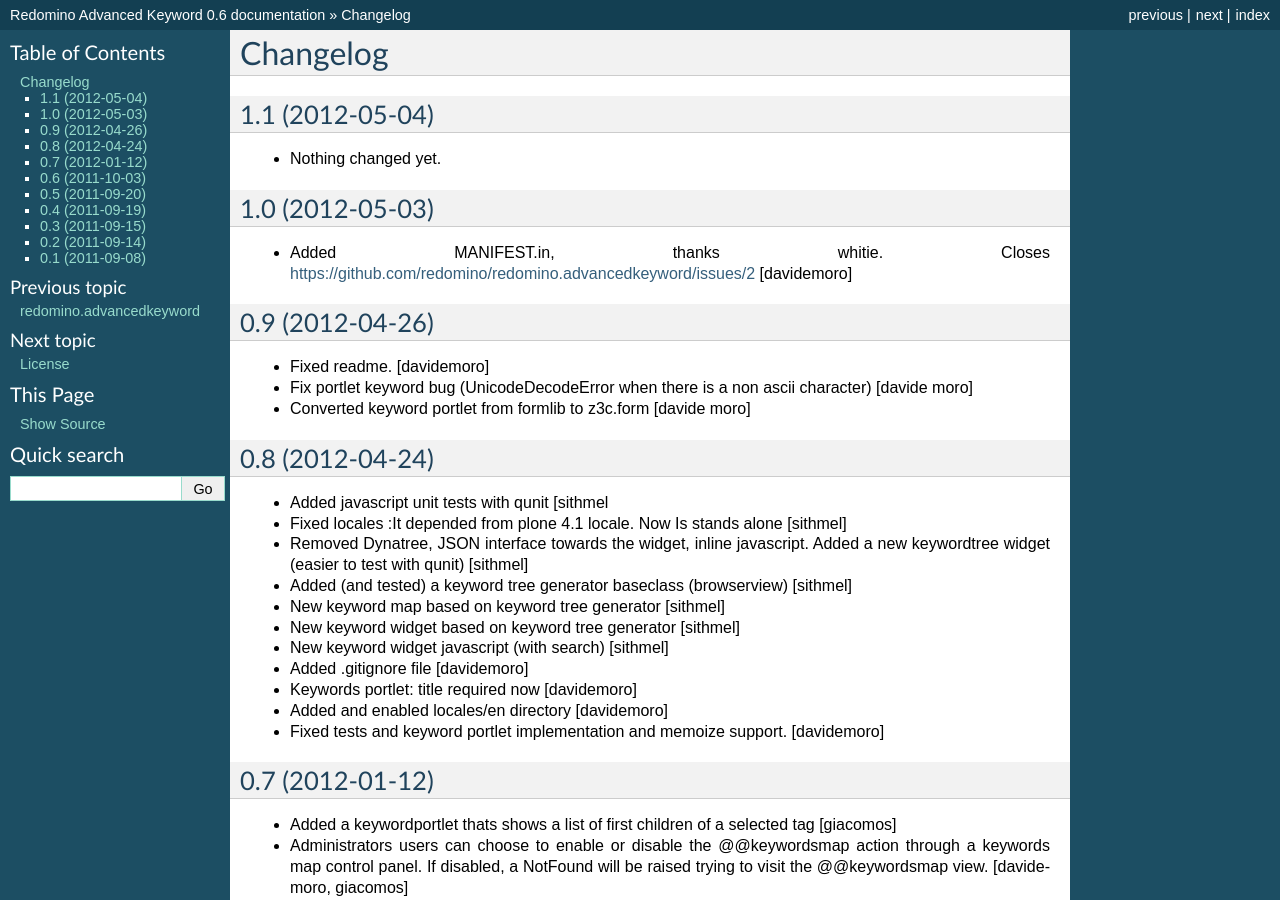
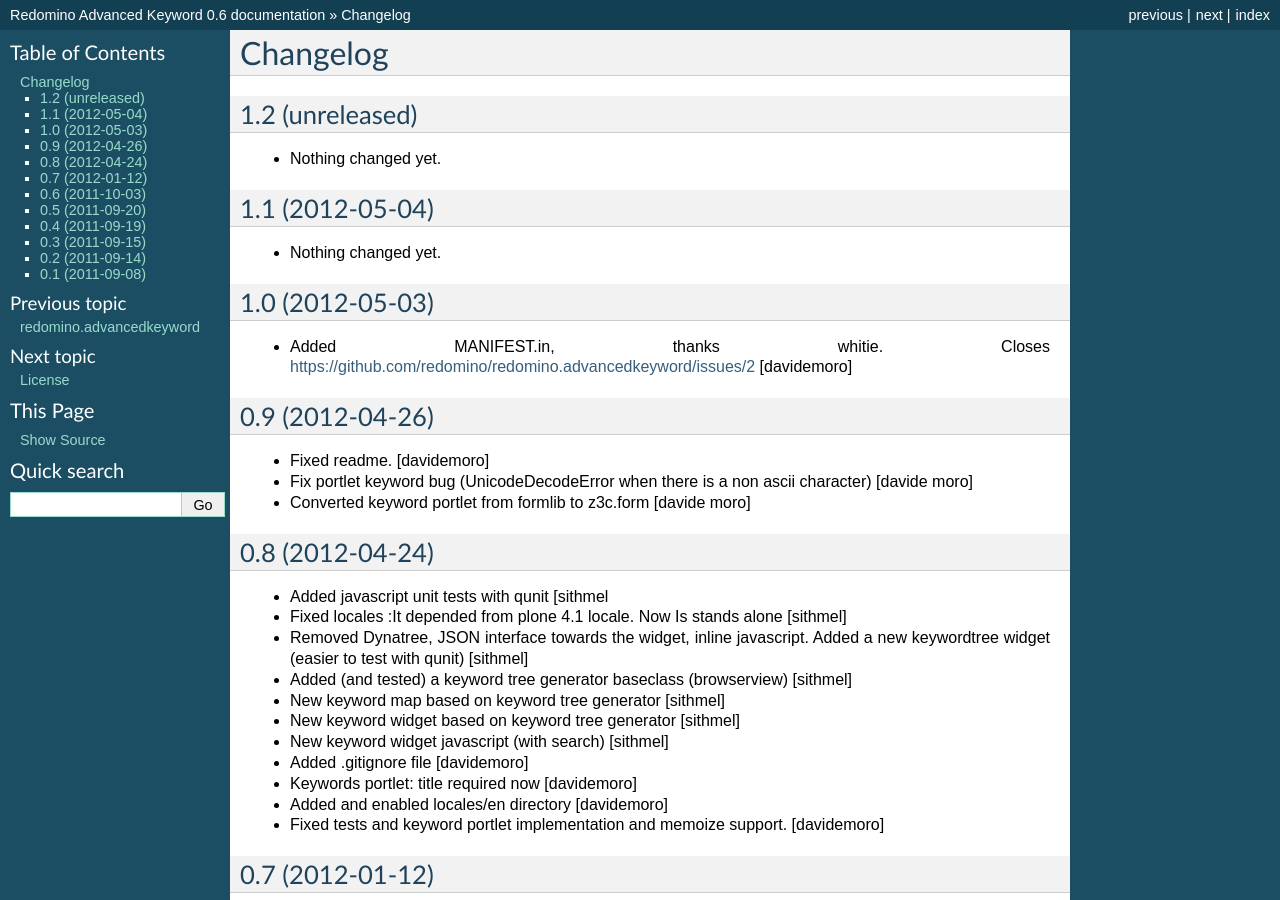
Before and after one commit to redomino/redomino.advancedkeyword, a Sphinx documentation site: the page built from docs/HISTORY.txt, in a window 1280 px wide and 900 px high. Built offline with Sphinx 7.4.7, drawn with Linux system fonts in a browser that asks for light colours.

Commit message:
Back to development: 1.2

```diff
--- a/docs/HISTORY.txt
+++ b/docs/HISTORY.txt
@@ -1,5 +1,11 @@
 Changelog
 =========
+
+1.2 (unreleased)
+----------------
+
+- Nothing changed yet.
+
 
 1.1 (2012-05-04)
 ----------------
--- a/setup.py
+++ b/setup.py
@@ -1,7 +1,7 @@
 from setuptools import setup, find_packages
 import os
 
-version = '1.1'
+version = '1.2.dev0'
 
 tests_require = []
 
```
